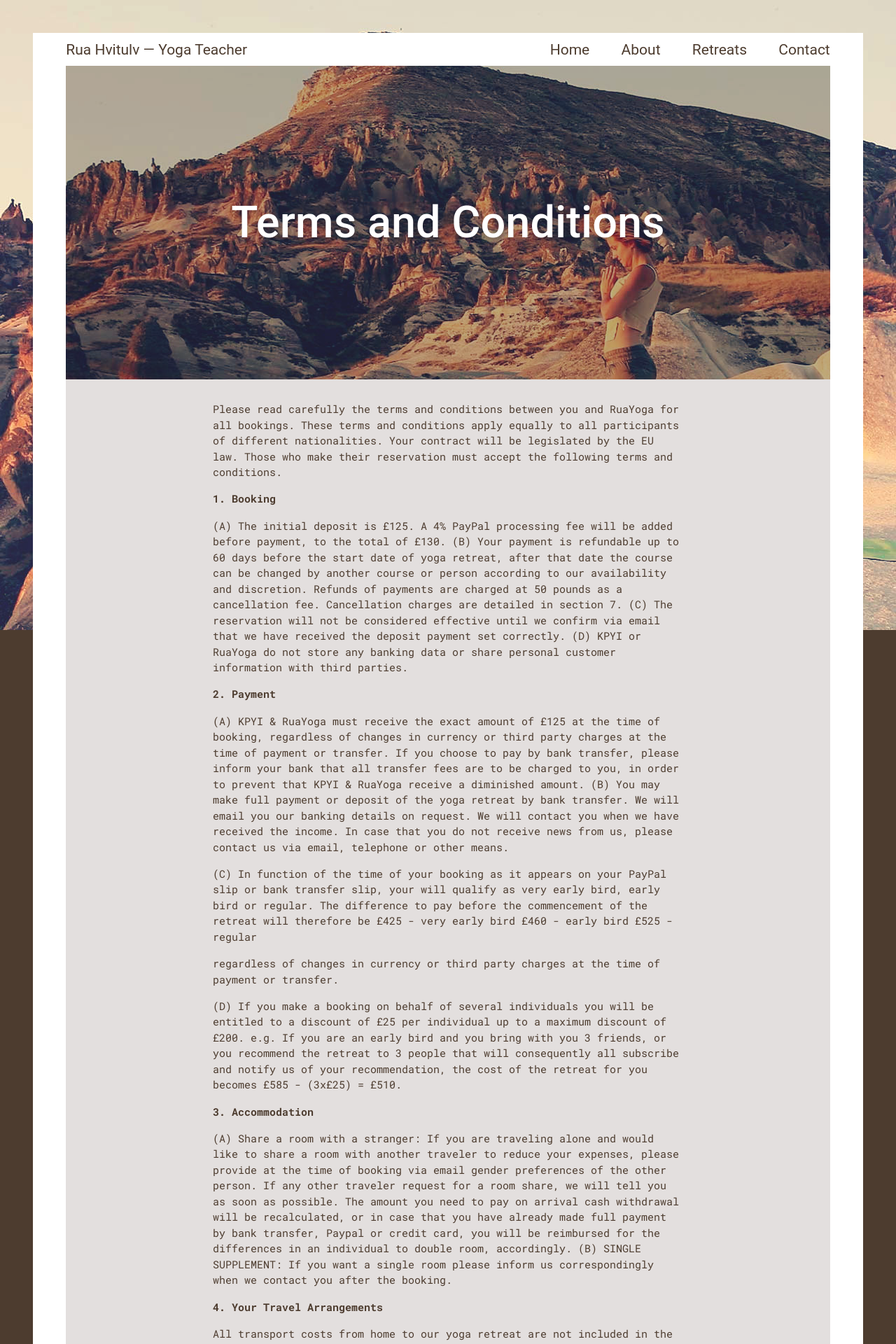
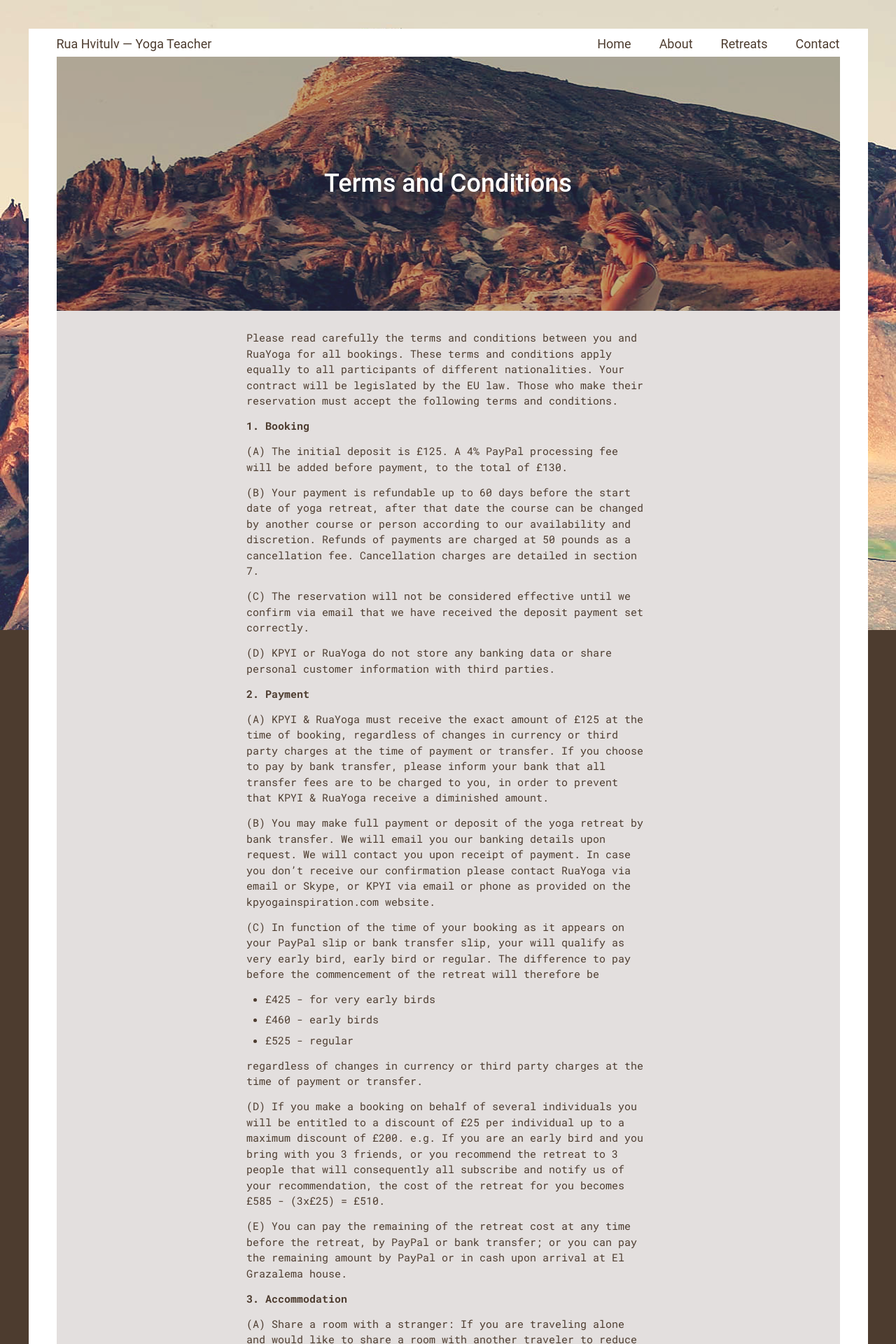
Before and after one commit to ruahvitulv/ruahvitulv.github.io, a Jekyll site: the page built from terms.md, in a window 1280 px wide. Shown: the top 1920 px of the page at 70% size. Built offline with Jekyll 4.4.1, drawn with Linux system fonts in a browser that asks for light colours; nearby versions of some CDN libraries; some of the changed text lies outside the part shown.

Commit message:
updates to terms, etc.

```diff
--- a/_includes/retreat-form.html
+++ b/_includes/retreat-form.html
@@ -25,7 +25,7 @@
 
 	<hr class="margin-top-sm">
 
-	<div class="m-price-deposit margin-top-sm">Initial Deposit: <strong>£120</strong></div>
+	<div class="m-price-deposit margin-top-sm">Initial Deposit: <strong>£125</strong></div>
 	<div class="m-price-depositDetails margin-top-0">4% processing fee will be added before payment</div>
 
 	<form action="https://www.paypal.com/cgi-bin/webscr" method="post" target="_top" class="m-prices-form margin-top-sm">
--- a/_sass/base/typography.scss
+++ b/_sass/base/typography.scss
@@ -108,7 +108,7 @@
 		}
 	}
 }
-@media (min-width: 1024px) {
+@media (min-width: 1281px) {
 	html {
 		font-size: $font-size-lg;
 	}
--- a/terms.md
+++ b/terms.md
@@ -11,30 +11,35 @@
 #### 1. Booking
 
 (A) The initial deposit is £125. A 4% PayPal processing fee will be added before payment, to the total of £130.
+
 (B) Your payment is refundable up to 60 days before the start date of yoga retreat, after that date the course can be changed by another course or person according to our availability and discretion. Refunds of payments are charged at 50 pounds as a cancellation fee. Cancellation charges are detailed in section 7.
+
 (C) The reservation will not be considered effective until we confirm via email that we have received the deposit payment set correctly.
+
 (D) KPYI or RuaYoga do not store any banking data or share personal customer information with third parties.
 
 #### 2. Payment
 
 (A) KPYI & RuaYoga must receive the exact amount of £125 at the time of booking, regardless of changes in currency or third party charges at the time of payment or transfer. If you choose to pay by bank transfer, please inform your bank that all transfer fees are to be charged to you, in order to prevent that KPYI & RuaYoga receive a diminished amount.
-(B) You may make full payment or deposit of the yoga retreat by bank transfer.
-We will email you our banking details on request.
-We will contact you when we have received the income. In case that you do not receive news from us, please contact us via email, telephone or other means.
+
+(B) You may make full payment or deposit of the yoga retreat by bank transfer. We will email you our banking details upon request. We will contact you upon receipt of payment. In case you don't receive our confirmation please contact RuaYoga via email or Skype, or KPYI via email or phone as provided on the kpyogainspiration.com website.
 
 (C) In function of the time of your booking as it appears on your PayPal slip or bank transfer slip, your will qualify as very early bird, early bird or regular. The difference to pay before the commencement of the retreat will therefore be
-£425 - very early bird
-£460 - early bird
-£525 - regular
+
+- £425 - for very early birds
+- £460 - early birds
+- £525 - regular
 
 regardless of changes in currency or third party charges at the time of payment or transfer.
 
 (D) If you make a booking on behalf of several individuals you will be entitled to a discount of £25 per individual up to a maximum discount of £200. e.g. If you are an early bird and you bring with you 3 friends, or you recommend the retreat to 3 people that will consequently all subscribe and notify us of your recommendation, the cost of the retreat for you becomes £585 - (3x£25) = £510.
 
+(E) You can pay the remaining of the retreat cost at any time before the retreat, by PayPal or bank transfer; or you can pay the remaining amount by PayPal or in cash upon arrival at El Grazalema house.
 
 #### 3. Accommodation
 
 (A) Share a room with a stranger: If you are traveling alone and would like to share a room with another traveler to reduce your expenses, please provide at the time of booking via email gender preferences of the other person. If any other traveler request for a room share, we will tell you as soon as possible. The amount you need to pay on arrival cash withdrawal will be recalculated, or in case that you have already made full payment by bank transfer, Paypal or credit card, you will be reimbursed for the differences in an individual to double room, accordingly.
+
 (B) SINGLE SUPPLEMENT: If you want a single room please inform us correspondingly when we contact you after the booking.
 
 #### 4. Your Travel Arrangements
@@ -59,7 +68,7 @@
 
 #### 7. Cancellation by you
 
-You can cancel your reservation at any time. You can just send the cancellation to us in writing via email. The cancellation will take effect at the time KPYI & RuaYoga send an email confirming the cancellation of the reservation. Cancellation charges are £50. If you cancel less than 60 days before the start of the yoga retreat, you will lose your deposit completely. However, you can cede your place to another person who needs to contact us as soon as possible and end the payment of the yoga retreat as soon as possible to reserve his/her place.
+You can cancel your reservation at any time, by sending the cancellation to us in writing via email. The cancellation will take effect at the time KPYI & RuaYoga send an email confirming the cancellation of the reservation. Cancellation charges are £50. If you cancel less than 60 days before the start of the yoga retreat, you will lose your deposit completely. However, you can cede your place to another person who needs to contact us as soon as possible and end the payment of the yoga retreat as soon as possible to reserve his/her place.
 Returns and refunds are usually performed within 15 working days after you receive our message of confirmation of the cancellation. Once the yoga retreat has begun, if for any reason you have to leave earlier, KPYI & RuaYoga cannot repay any compensation. In Terms of cancelling the retreat once started, if you are covered by your travel insurance, it is suggested you make appropriate insurance claims.
 We do not assume international bank transfer costs or any transaction fees for any kind of cancellation (Retreat bookings, missed classes or others).
 
@@ -74,7 +83,8 @@
 #### 10. Our liability to you
 
 (A) KPYI & RuaYoga are responsible for ensuring that our yoga retreats run as close as possible to what is advertised on this website, on the Lucia Yoga website and on any other platforms, and the services offered are carried out under very high quality standards.
-(B) Lucia Yoga does not accept any liability for cancellations, threat of war, or delays caused by war, terrorist actions or threats, industrial action, civil strife, closure of airports, technical problems to transport, natural disasters, unforeseen changes in your circumstances, or other events beyond our control.
+
+(B) KPYI & RuaYoga do not accept any liability for cancellations, threat of war, or delays caused by war, terrorist actions or threats, industrial action, civil strife, closure of airports, technical problems to transport, natural disasters, unforeseen changes in your circumstances, or other events beyond our control.
 
 (C) KPYI & RuaYoga are not responsible for any physical or psychological injury that you may have. You are responsible for the possible risks that you may take during a yoga lesson. We are not responsible for any medical or psychological condition that you can develop during the yoga retreat. We are not responsible for loss, damage or theft of personal belongings.
 
```
Also changed, not shown: other parts of terms.md (+7 -3 lines), retreats.html (+8 -5 lines).
